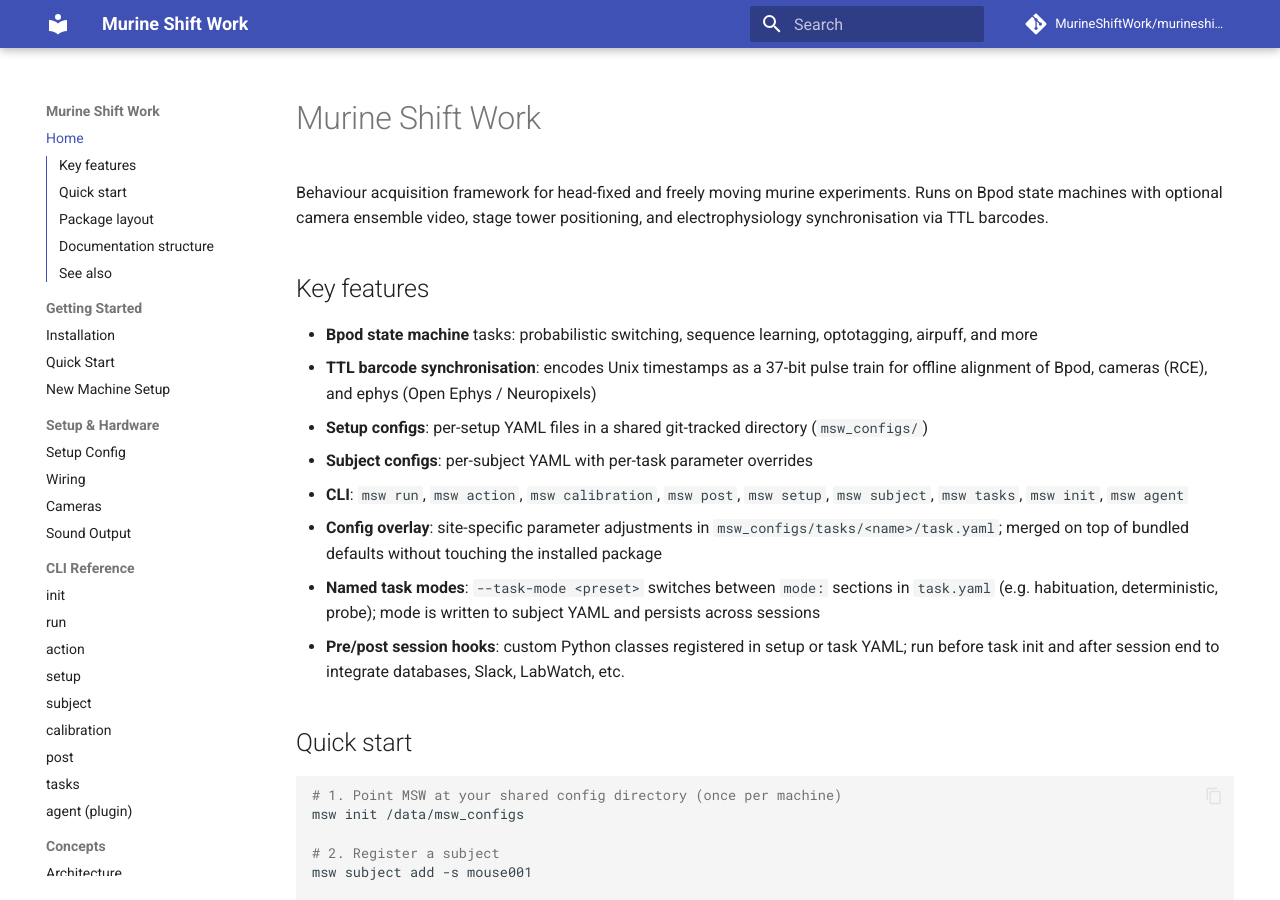
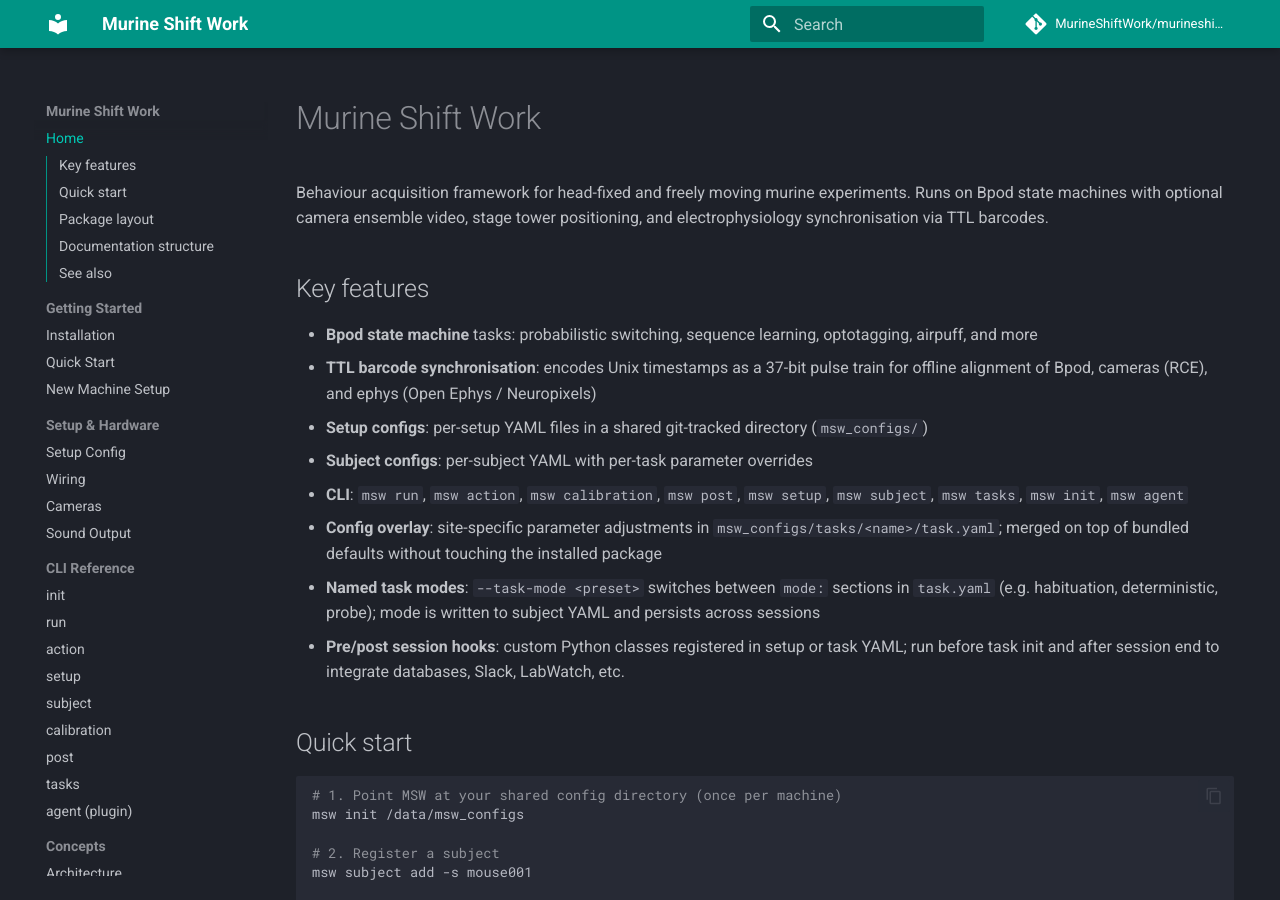
Before and after one commit to MurineShiftWork/murineshiftwork, an MkDocs documentation site: the page built from docs/index.md, in a window 1280 px wide and 900 px high. Built offline with MkDocs 1.6.1 and Material for MkDocs 9.7.7, drawn with Linux system fonts in a browser that asks for light colours; comment, search, counter and statistics services are not loaded.

Commit message:
docs: dark theme by default (slate + teal, matching pypulsepal)

```diff
--- a/mkdocs.yml
+++ b/mkdocs.yml
@@ -16,7 +16,9 @@ theme:
     - toc.integrate
     - content.code.copy
   palette:
-    scheme: default
+    scheme: slate
+    primary: teal
+    accent: teal
 
 nav:
   - Home: index.md
```
